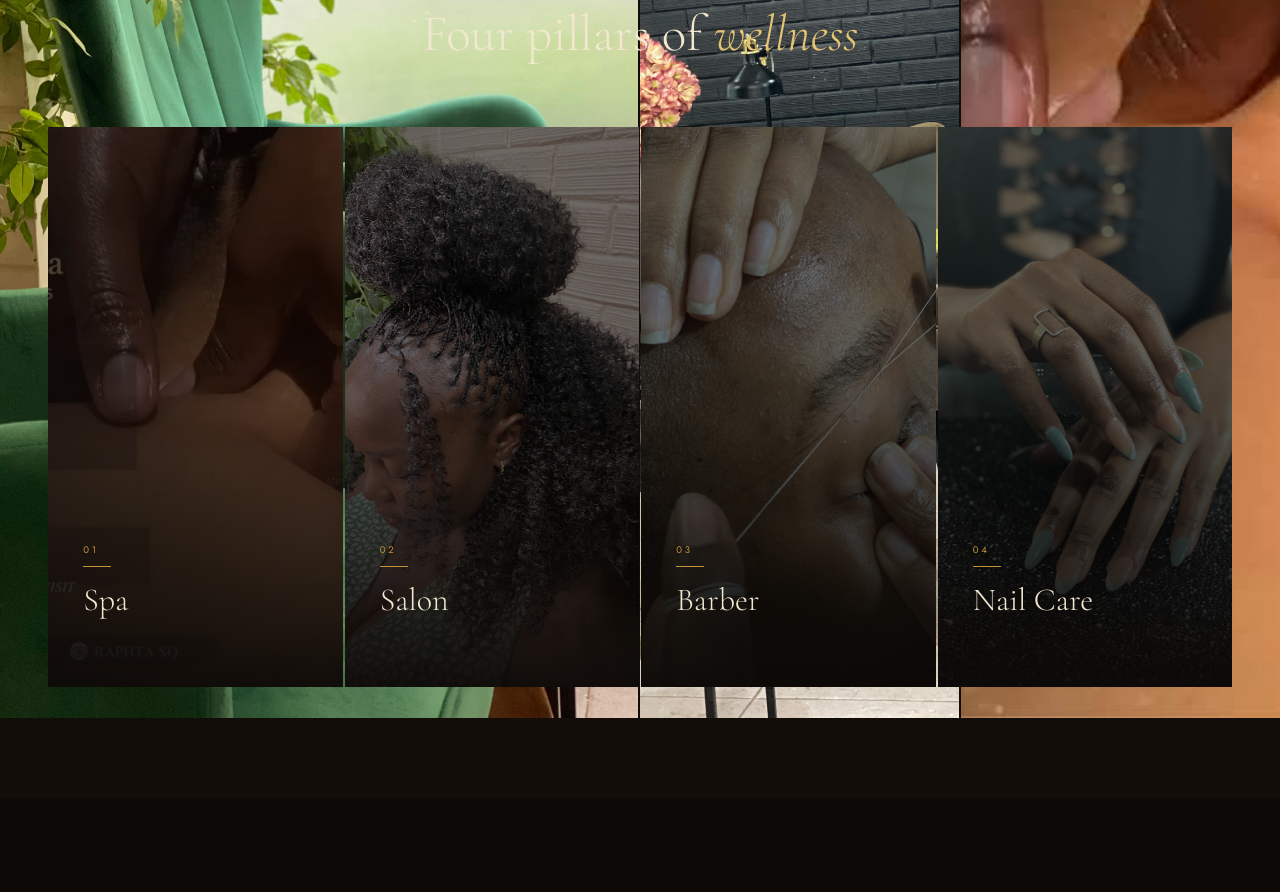
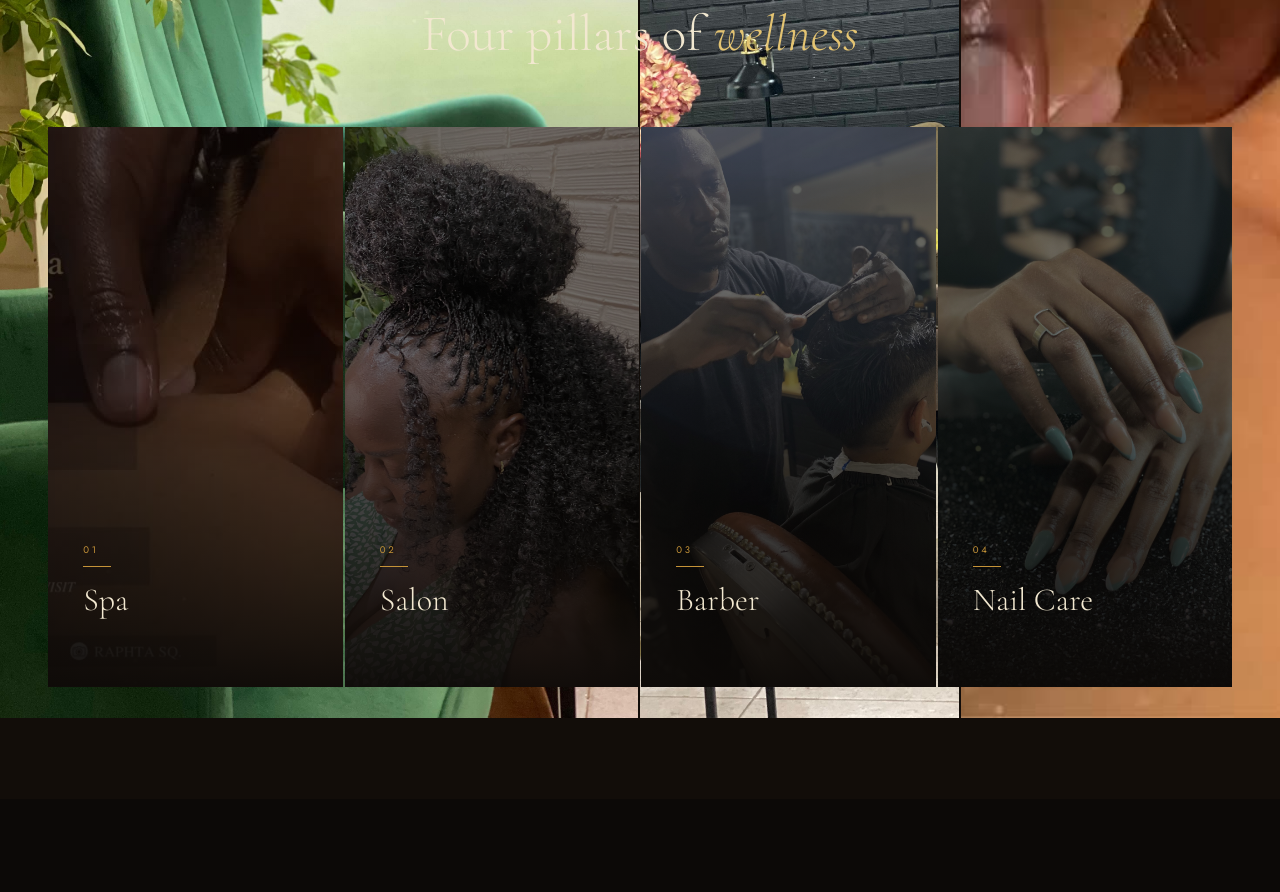
Before and after one commit to joelmuthee/olakira, a plain HTML site: page index.html in a window 1280 px wide. Shown: the part 1259-2151 px from the top of the page. Drawn offline with nearby package versions, Linux system fonts and the light colour scheme.

Commit message:
Replace wrong barber card image with scissor cut photo
Co-Authored-By: Claude Sonnet 4.6 <noreply@anthropic.com>

```diff
--- a/index.html
+++ b/index.html
@@ -136,7 +136,7 @@
         </div>
       </div>
       <div class="service-card reveal delay-2">
-        <img src="olakiraspa_reels/07_557341249_18411948322112519_5893684565199355379_n.jpg" alt="Barber">
+        <img src="olakiraspa_reels/21_486792722_18385430626112519_4035482825394957184_n.jpg" alt="Barber">
         <div class="service-card-overlay">
           <div class="service-card-num">03</div>
           <div class="service-card-line"></div>
```
